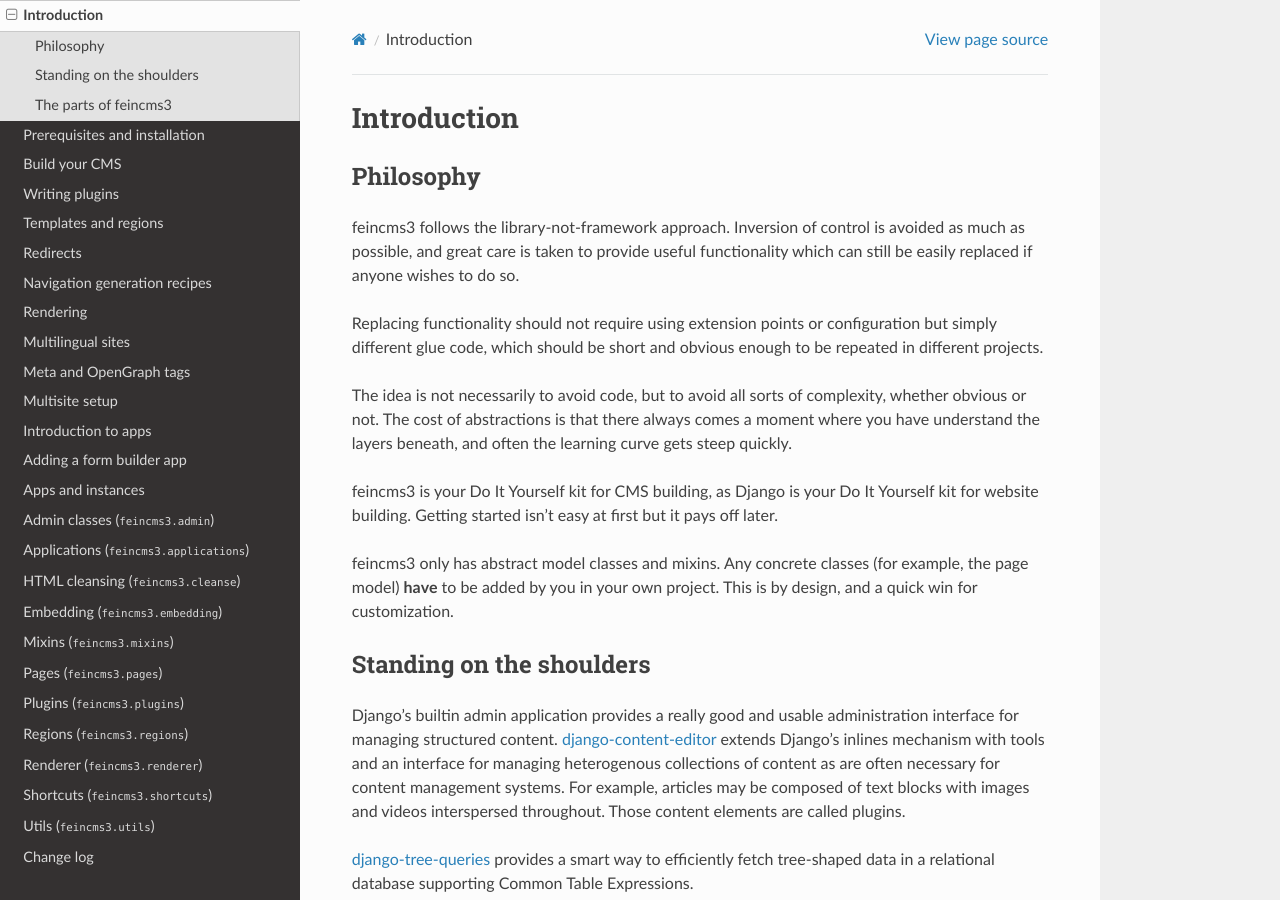
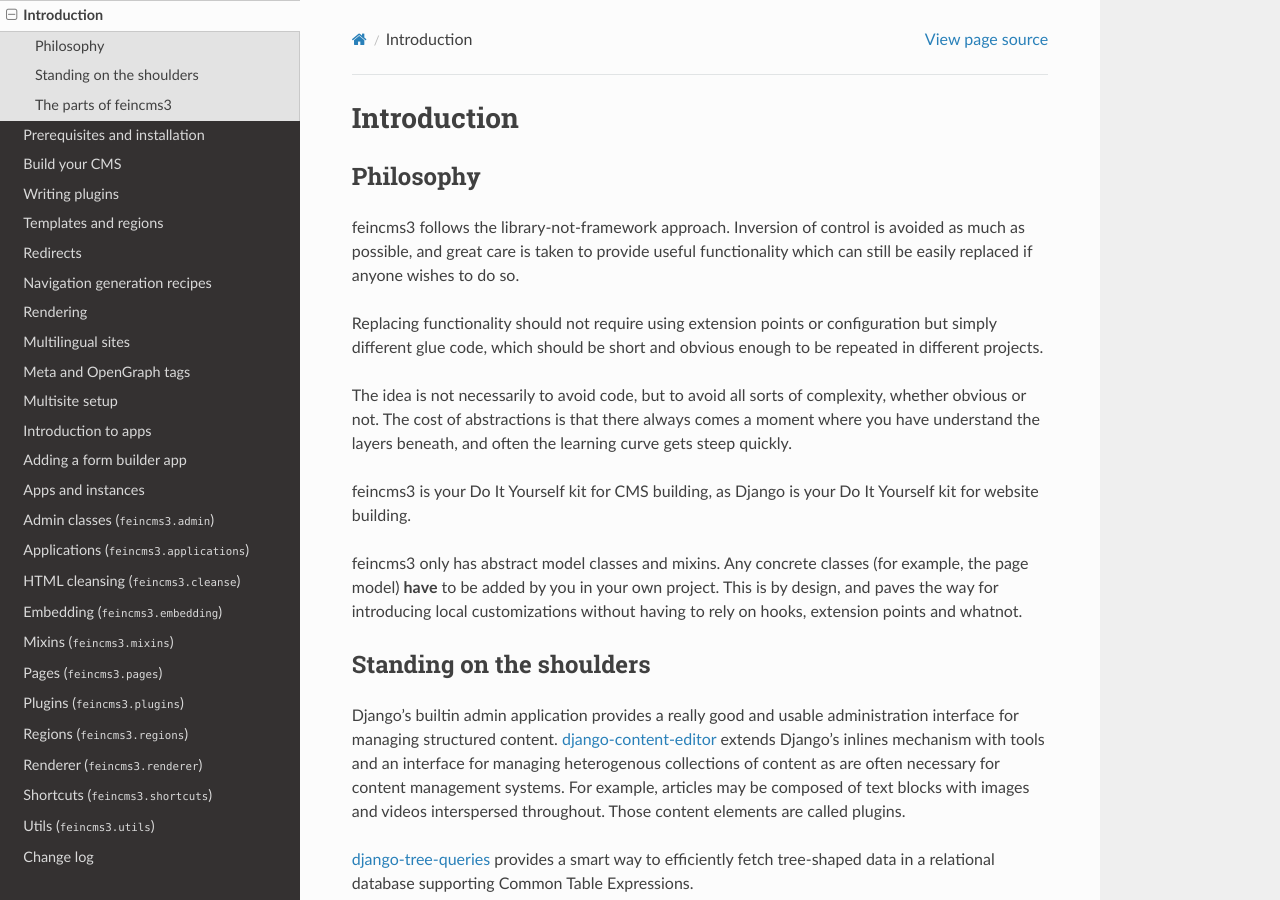
Before and after one commit to feincms/feincms3, a Sphinx documentation site: the page built from docs/introduction.rst, in a window 1280 px wide and 900 px high. Built offline with Sphinx 7.4.7 and the Read the Docs theme 2.0.0, drawn with Linux system fonts in a browser that asks for light colours; the version number could not be read and is left out.

Commit message:
Reword slightly

```diff
--- a/docs/introduction.rst
+++ b/docs/introduction.rst
@@ -19,12 +19,13 @@
 beneath, and often the learning curve gets steep quickly.
 
 feincms3 is your Do It Yourself kit for CMS building, as Django is your
-Do It Yourself kit for website building. Getting started isn't easy at
-first but it pays off later.
+Do It Yourself kit for website building.
 
 feincms3 only has abstract model classes and mixins. Any concrete
 classes (for example, the page model) **have** to be added by you in
-your own project. This is by design, and a quick win for customization.
+your own project. This is by design, and paves the way for introducing
+local customizations without having to rely on hooks, extension points
+and whatnot.
 
 
 Standing on the shoulders
```
